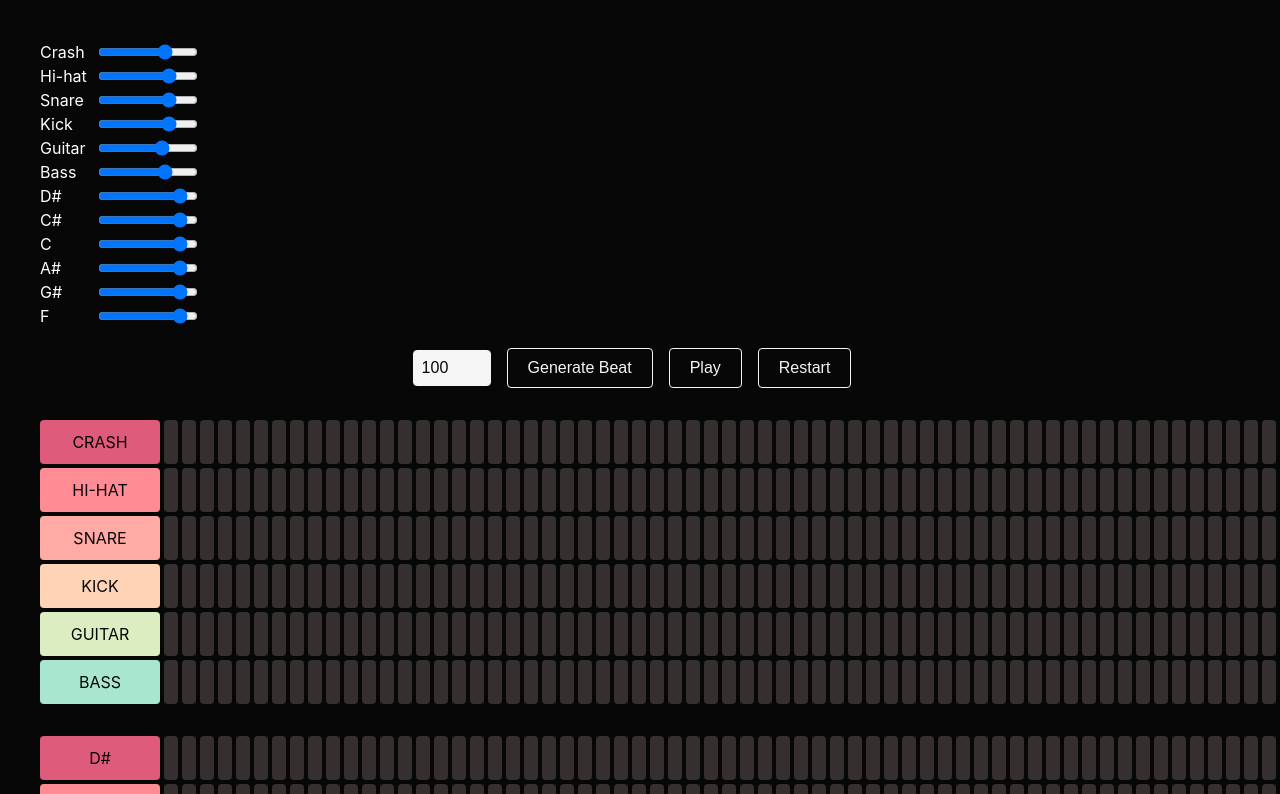
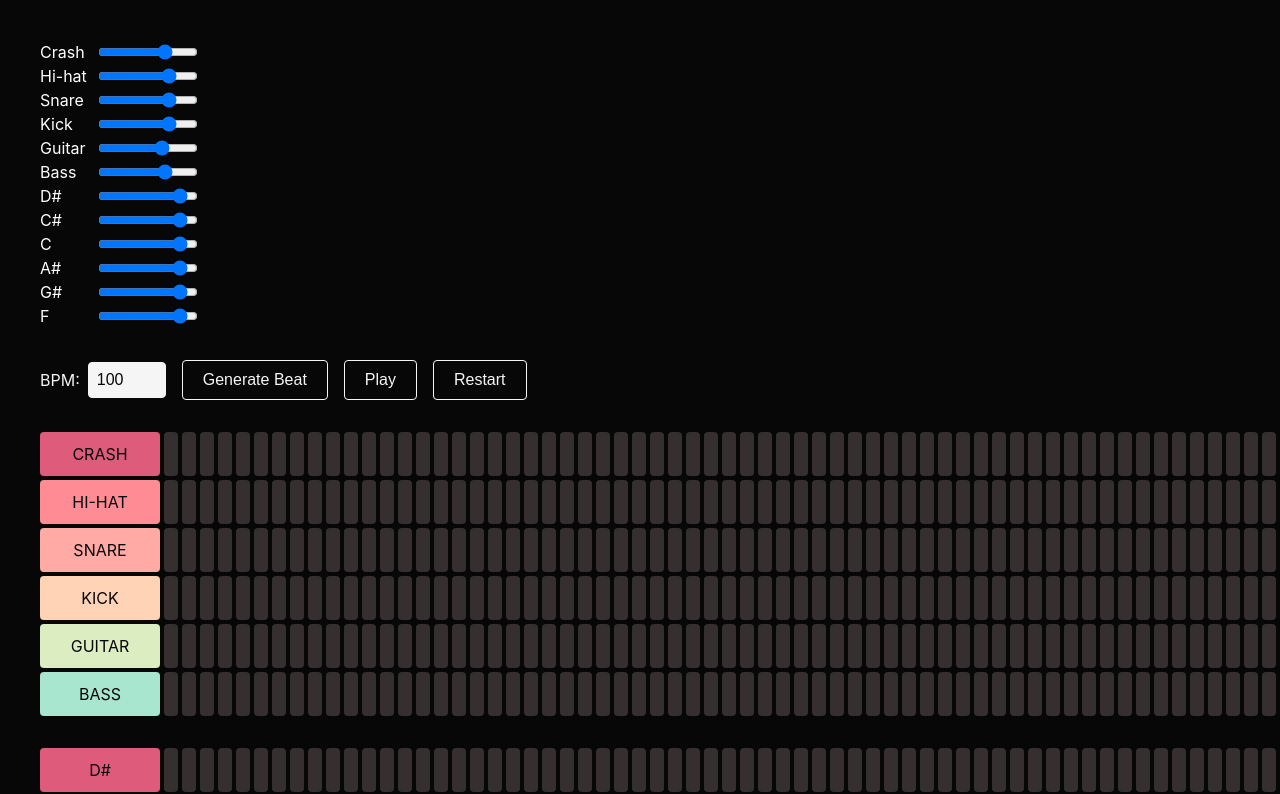
Before and after one commit to jaredami/djenterator, a React (Vite) app: page / in a window 1280 px wide. Shown: the top 794 px of the page. Built offline with nearby package versions, Linux system fonts and the light colour scheme; no server answers.

Commit message:
Reposition controls

```diff
--- a/src/App.scss
+++ b/src/App.scss
@@ -19,8 +19,13 @@ body {
   transition: all 300ms;
 }
 
+.controls-container {
+  display: flex;
+  align-items: center;
+  margin: 2rem 0;
+}
+
 button {
-  margin-top: 20px;
   padding: 10px 20px;
   font-size: 1rem;
   cursor: pointer;
@@ -36,6 +41,11 @@ button {
     background: #f5f5f5;
     color: #070707;
   }
+}
+
+.control-label {
+  color: #f5f5f5;
+  margin-right: 0.5rem;
 }
 
 input[type='number'] {
@@ -54,9 +64,7 @@ input[type='number'] {
   color: #eef2f3;
   display: grid;
   gap: 4px;
-  margin-top: 20px;
-  margin: 0 auto;
-  padding-top: 2rem;
+  margin-top: 2rem;
 }
 
 .instrument-row {
--- a/src/components/SequenceGenerator.tsx
+++ b/src/components/SequenceGenerator.tsx
@@ -197,6 +197,8 @@ const SequenceGenerator = ({ generators, keys }: SequenceGeneratorProps) => {
           )),
         )}
       </div>
+      <div className="controls-container">
+        <label className="control-label">BPM:</label>
         <input
           type="number"
           value={bpm}
@@ -214,6 +216,7 @@ const SequenceGenerator = ({ generators, keys }: SequenceGeneratorProps) => {
         >
           Restart
         </button>
+      </div>
       {activations.map((generatorActivations, genIndex) => (
         <BeatGrid
           key={genIndex}
```
Lines whose indentation alone changed are shown as unchanged.
